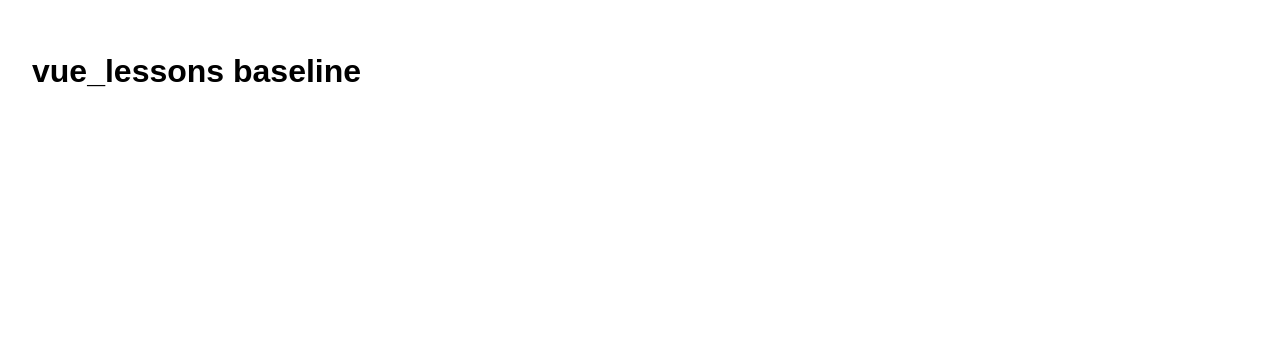
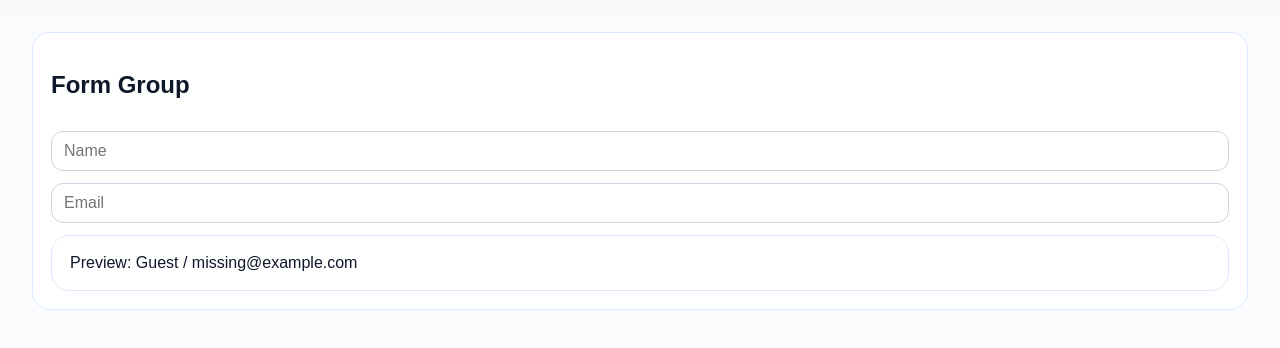
Before and after one commit to angularWorkshop/vue_lessons, a Vue app: page / in a window 1280 px wide. Shown: the top 348 px of the page. Built offline with nearby package versions, Linux system fonts and the light colour scheme.

Commit message:
feat: lesson form-group-provide-inject

```diff
--- a/src/App.vue
+++ b/src/App.vue
@@ -1,16 +1,96 @@
 <script setup>
-const title = 'vue_lessons baseline';
+import { defineComponent, inject, reactive } from 'vue';
+
+const form = reactive({
+  name: '',
+  email: '',
+});
+
+const FormPreview = defineComponent({
+  name: 'FormPreview',
+  setup() {
+    const group = inject('form-group', { name: 'Guest', email: 'missing@example.com' });
+    return { group };
+  },
+  template: '<aside class="panel">Preview: {{ group.name }} / {{ group.email }}</aside>',
+});
 </script>
 
 <template>
-  <main class="app">
-    <h1>{{ title }}</h1>
-  </main>
+<main class="screen">
+  <section class="panel stack">
+    <h1>Form Group</h1>
+    <input v-model="form.name" placeholder="Name" />
+    <input v-model="form.email" placeholder="Email" />
+    <FormPreview />
+  </section>
+</main>
 </template>
 
 <style scoped>
-.app {
-  padding: 24px;
+:global(body) {
+  margin: 0;
+}
+
+.screen {
+  min-height: 100vh;
+  padding: 32px;
+  display: grid;
+  gap: 16px;
+  align-content: start;
+  background: linear-gradient(180deg, #f8fafc 0%, #ffffff 100%);
+  color: #0f172a;
   font-family: Arial, sans-serif;
 }
+
+.panel {
+  padding: 18px;
+  border-radius: 18px;
+  background: white;
+  border: 1px solid #dbeafe;
+}
+
+.stack {
+  display: grid;
+  gap: 12px;
+}
+
+.row {
+  display: flex;
+  gap: 8px;
+  align-items: center;
+  flex-wrap: wrap;
+}
+
+button,
+input,
+select {
+  font: inherit;
+}
+
+button {
+  border: 0;
+  border-radius: 12px;
+  padding: 10px 14px;
+  background: #2563eb;
+  color: white;
+  cursor: pointer;
+}
+
+button[disabled] {
+  opacity: 0.55;
+  cursor: not-allowed;
+}
+
+input,
+select {
+  padding: 10px 12px;
+  border-radius: 12px;
+  border: 1px solid #cbd5e1;
+}
+
+ul {
+  margin: 0;
+  padding-left: 20px;
+}
 </style>
```
Also changed, not shown: src/main.js (line endings or trailing spaces), 2 other files (tests, documents, lock files or other folders).
